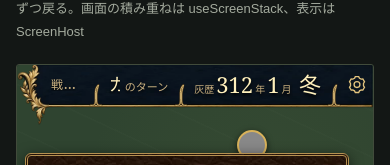
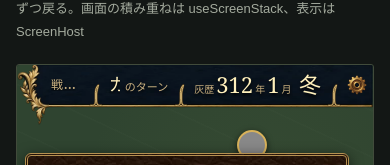
Before and after one commit to sylx/norden-ui, a React (Vite) app: page / in a window 390 px wide. Shown: the part 565-730 px from the top of the page. Built offline with nearby package versions, Linux system fonts and the light colour scheme.

Commit message:
feat: 設定アイコンを画像に変更し、設定ボタンのホバー時のスタイルを調整

```diff
--- a/demo/entries/SettingsWindowEntry.tsx
+++ b/demo/entries/SettingsWindowEntry.tsx
@@ -1,5 +1,5 @@
 import { useState } from 'react'
-import { Button, ChoiceGroup, FactionMark, SettingsItem, SettingsSection, SettingsWindow, VolumeSlider } from '../../src'
+import { Button, ChoiceGroup, FactionMark, SettingsIcon, SettingsItem, SettingsSection, SettingsWindow, VolumeSlider } from '../../src'
 import type { ChoiceOption } from '../../src'
 import { FACTIONS, PLAYER } from '../mock/data'
 import MockMap from '../mock/MockMap'
@@ -24,7 +24,7 @@ export default function SettingsWindowEntry() {
   return <Workbench variant="screen"
     stage={<>
       <MockMap selected="P012" />
-      <div className="demo-top-left"><Button size="small" onClick={() => setOpen(true)}>設定を開く</Button></div>
+      <div className="demo-top-left"><Button size="small" icon={<SettingsIcon />} onClick={() => setOpen(true)}>設定を開く</Button></div>
       {open && <SettingsWindow onClose={() => { setOpen(false); add('閉じる') }} style={{ width: `min(${width}px, 100%)` }}
         footer={footer ? <Button size="small" variant="quiet" onClick={() => { setValues(DEFAULTS); add('初期値に戻す') }}>初期値に戻す</Button> : undefined}>
         {scene === 'strategy' && (
--- a/src/components/hud/DateBar.css
+++ b/src/components/hud/DateBar.css
@@ -148,10 +148,10 @@
   color: var(--norden-text-accent);
   cursor: pointer;
 }
-.norden-date-bar-settings:hover:not(:disabled) { color: var(--norden-text-highlight); }
-.norden-date-bar-settings:disabled { color: var(--norden-text-faint); cursor: default; }
+.norden-date-bar-settings:hover:not(:disabled) { color: var(--norden-text-highlight); filter: brightness(1.15); }
+.norden-date-bar-settings:disabled { color: var(--norden-text-faint); opacity: 0.45; cursor: default; }
 .norden-date-bar-settings:focus-visible { outline: 2px solid #f4d987; outline-offset: -4px; }
-.norden-date-bar-settings svg { width: 22px; height: 22px; }
+.norden-date-bar-settings :is(img, svg) { width: 22px; height: 22px; object-fit: contain; }
 
 @media (max-width: 700px) {
   .norden-date-bar {
@@ -166,7 +166,7 @@
     --date-separator-height: 24px;
   }
   .norden-date-bar-settings { width: 32px; padding: 4px; }
-  .norden-date-bar-settings svg { width: 20px; height: 20px; }
+  .norden-date-bar-settings :is(img, svg) { width: 20px; height: 20px; }
 }
 
 /* Embedded game screens can be narrower than the browser viewport. */
@@ -183,5 +183,5 @@
     --date-separator-height: 24px;
   }
   .norden-date-bar-settings { width: 32px; padding: 4px; }
-  .norden-date-bar-settings svg { width: 20px; height: 20px; }
+  .norden-date-bar-settings :is(img, svg) { width: 20px; height: 20px; }
 }
--- a/src/components/parts/SettingsIcon.tsx
+++ b/src/components/parts/SettingsIcon.tsx
@@ -1,11 +1,7 @@
-import type { SVGProps } from 'react'
+import type { ImgHTMLAttributes } from 'react'
+import iconSettings from '../../assets/ui/icons/icon-settings.webp'
 
-/** The gear of the settings (DateBar's, a Button's `icon`…). Drawn in the text color; decorative, so name the control it is on */
-export default function SettingsIcon(props: SVGProps<SVGSVGElement>) {
-  return (
-    <svg viewBox="0 0 24 24" fill="none" stroke="currentColor" strokeWidth="1.6" aria-hidden="true" focusable="false" {...props}>
-      <path d="m9 3 1-2h4l1 2 2 1 2-.2 2 3.4-1.2 1.8v3l1.2 1.8-2 3.4-2-.2-2 1-1 2h-4l-1-2-2-1-2 .2-2-3.4L4.2 12V9L3 7.2l2-3.4 2 .2Z" transform="translate(0 1)" />
-      <circle cx="12" cy="11.5" r="3.5" />
-    </svg>
-  )
+/** The gear of the settings (DateBar's, a Button's `icon`…); decorative, so name the control it is on */
+export default function SettingsIcon(props: ImgHTMLAttributes<HTMLImageElement>) {
+  return <img src={iconSettings} alt="" aria-hidden="true" {...props} />
 }
```
Also changed, not shown: src/assets/ui/icons/icon-settings.webp (added), 2 other files (tests, documents, lock files or other folders).
